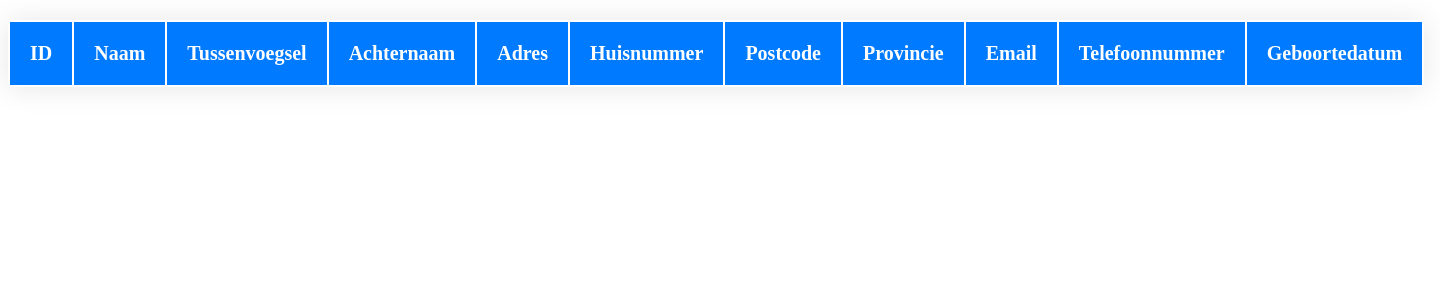
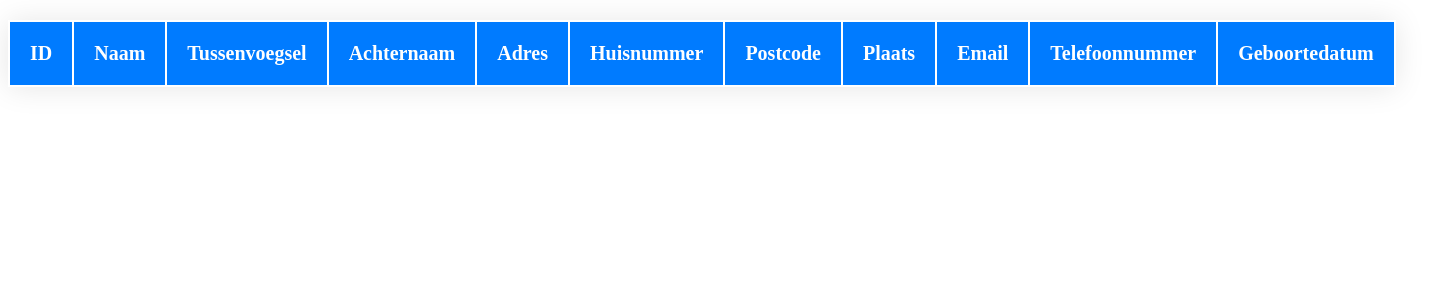
Before and after one commit to giannivanlooij/FlowerPowerProject, a PHP site: page /pages/customers.php in a window 1440 px wide. Shown: the top 300 px of the page. Run offline with PHP 8.4, Linux system fonts and the light colour scheme; data that the repository does not hold is empty.

Commit message:
changed provincie to plaats
in multiple pages

```diff
--- a/pages/customers.php
+++ b/pages/customers.php
@@ -22,7 +22,7 @@
                                         <th class="text-center" scope="col">Adres</th>
                                         <th class="text-center" scope="col">Huisnummer</th>
                                         <th scope="col">Postcode</th>
-                                        <th scope="col">Provincie</th>
+                                        <th scope="col">Plaats</th>
                                         <th scope="col">Email</th>
                                         <th class="text-center" scope="col">Telefoonnummer</th>
                                         <th class="text-center" scope="col">Geboortedatum</th>
--- a/pages/employees/employees.php
+++ b/pages/employees/employees.php
@@ -22,7 +22,7 @@
                                         <th class="text-center" scope="col">Adres</th>
                                         <th class="text-center" scope="col">Huisnummer</th>
                                         <th scope="col">Postcode</th>
-                                        <th scope="col">Provincie</th>
+                                        <th scope="col">Plaats</th>
                                         <th scope="col">Email</th>
                                         <th class="text-center" scope="col">Telefoonnummer</th>
                                         <th class="text-center" scope="col">Geboortedatum</th>
--- a/pages/register.php
+++ b/pages/register.php
@@ -76,7 +76,7 @@
                             <div class="row mb-3">
                                 <label for="Customer_TownShip" class="col-md-4 col-form-label text-md-end"></label>
                                 <div class="col-md-6">
-                                    <input id="Customer_TownShip" type="text" class="form-control" name="Customer_TownShip" placeholder="Provincie" required autocomplete="Customer_TownShip" autofocus>
+                                    <input id="Customer_TownShip" type="text" class="form-control" name="Customer_TownShip" placeholder="Plaats" required autocomplete="Customer_TownShip" autofocus>
                                 </div>
                             </div>
                             <!-- Email -->
```
